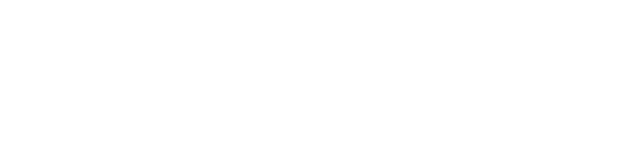
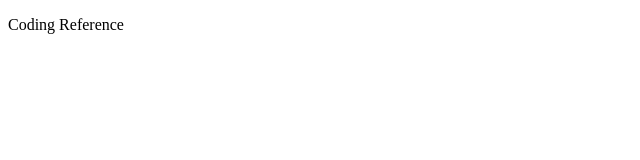
Before and after one commit to HurricaneBTC/Learning-to-Code-Reference-Site, a plain HTML site: page index.html in a window 1280 px wide. Shown: the whole page, without its empty margins (0-640 px from the left). Drawn offline with Linux system fonts and the light colour scheme.

Commit message:
troubleshooting

```diff
--- a/index.html
+++ b/index.html
@@ -5,4 +5,9 @@
   <title>Code_Guide</title>
   <link rel="stylesheet" href="style.css" type="text/css/">
 </head>
+
+<header>
+  <p>Coding Reference</p>
+</header>
+
 </html>
```
